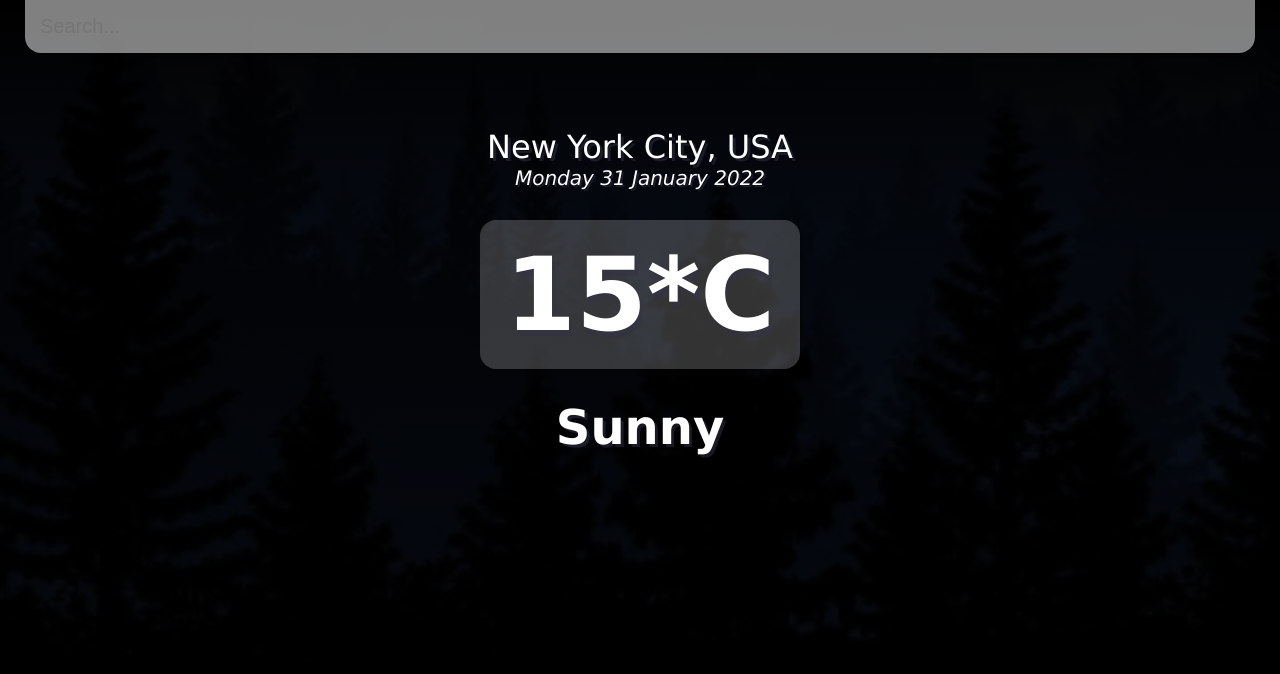
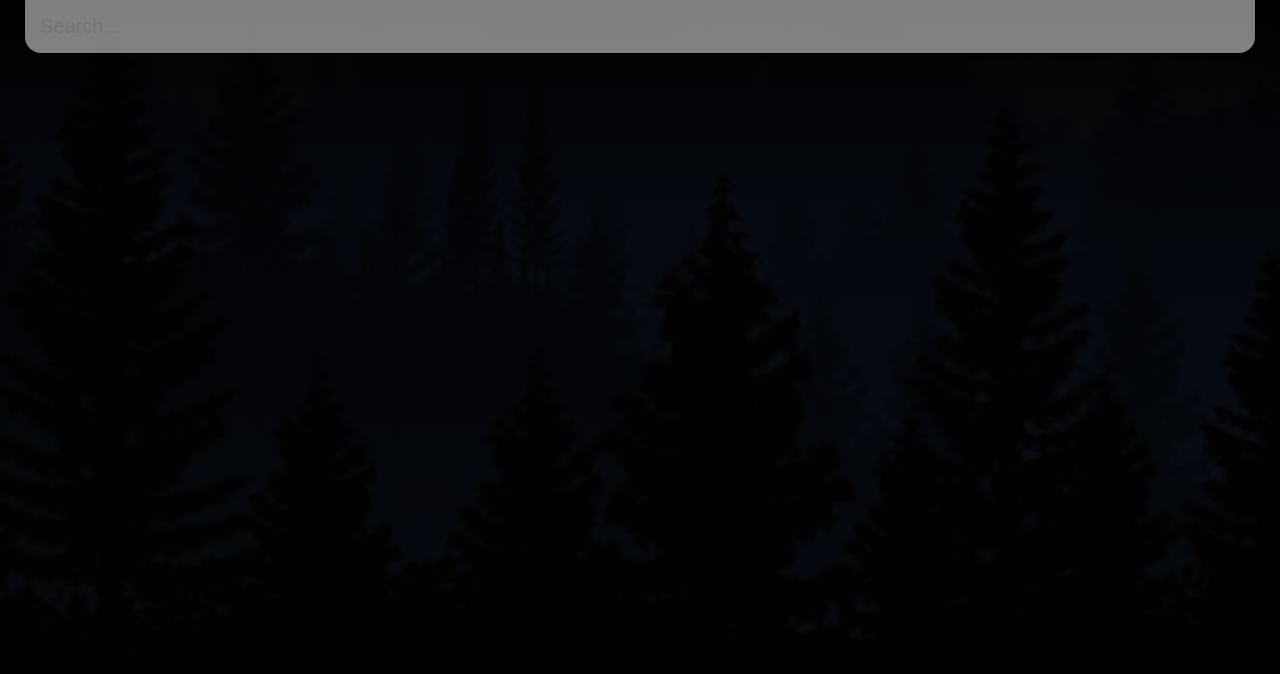
Before and after one commit to AMRUTSAGARV/WeatherApp-React, a React (Create React App) app in the folder weatherapp/: page / in a window 1280 px wide. Shown: the top 674 px of the page. Built offline with nearby package versions, Linux system fonts and the light colour scheme.

Commit message:
location & temparature

```diff
--- a/weatherapp/src/App.js
+++ b/weatherapp/src/App.js
@@ -12,11 +12,27 @@
 }
 
 
+
 function App() {
 
+  const [query, setQuery] = useState('');
+  const [weather, setWeather] = useState({});
+
+  const search = evt => {
+    if (evt.key === "Enter") {
+      fetch(`${api.base}weather?q=${query}&units=metric&APPID=${api.key}`)
+        .then(res => res.json())
+        .then(result => {
+          setQuery('');
+          setWeather(result);
+          console.log(result);
+        });
+    }
+  }
+
   const dateBuilder = (d) => {
-  let months = ["January","February","March","April","May","June","July","August","September","October","November","December"];
-  let days = ["Sunday","Monday","Tuesday","Wednesday","Thursday","Friday","Saturday"];
+    let months = ["January", "February", "March", "April", "May", "June", "July", "August", "September", "October", "November", "December"];
+    let days = ["Sunday", "Monday", "Tuesday", "Wednesday", "Thursday", "Friday", "Saturday"];
 
     let day = days[d.getDay()];
     let date = d.getDate();
@@ -31,21 +47,33 @@
     <div className="app">
       <main>
         <div className='search-box'>
-    <input type="text" className='search-bar' placeholder='Search...'/>
+          <input type="text"
+            className='search-bar'
+            placeholder='Search...'
+            onChange={e => setQuery(e.target.value)}
+            value={query}
+            onKeyPress={search} />
         </div>
+        {(typeof weather.main != "undefined") ? (
+          <div>
             <div className='location-box'>
             <div className='location'>
-New York City, USA
+            {weather.name}, {weather.sys.country}
             </div>
-  <div className='date'>{dateBuilder(new Date())}</div>
-
+            <div className='date'>
+              {dateBuilder(new Date())}
+            </div>
             </div>
             <div className='weather-box'>
             <div className='temp'>
-    15*C
+                {Math.round(weather.main.temp)}°C
             </div>
-  <div className='weather'>Sunny</div>
+            <div className='weather'>
+                Sunny
             </div>
+            </div>
+          </div>
+        ) : ("")}
 
       </main>
 
```
Lines whose indentation alone changed are shown as unchanged.
